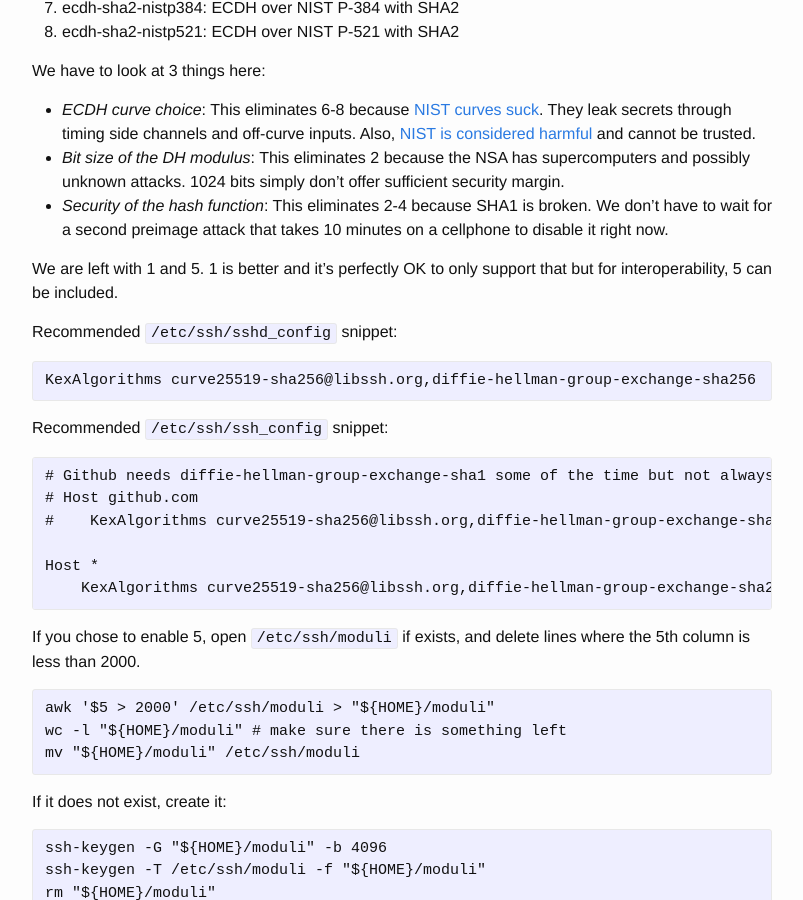
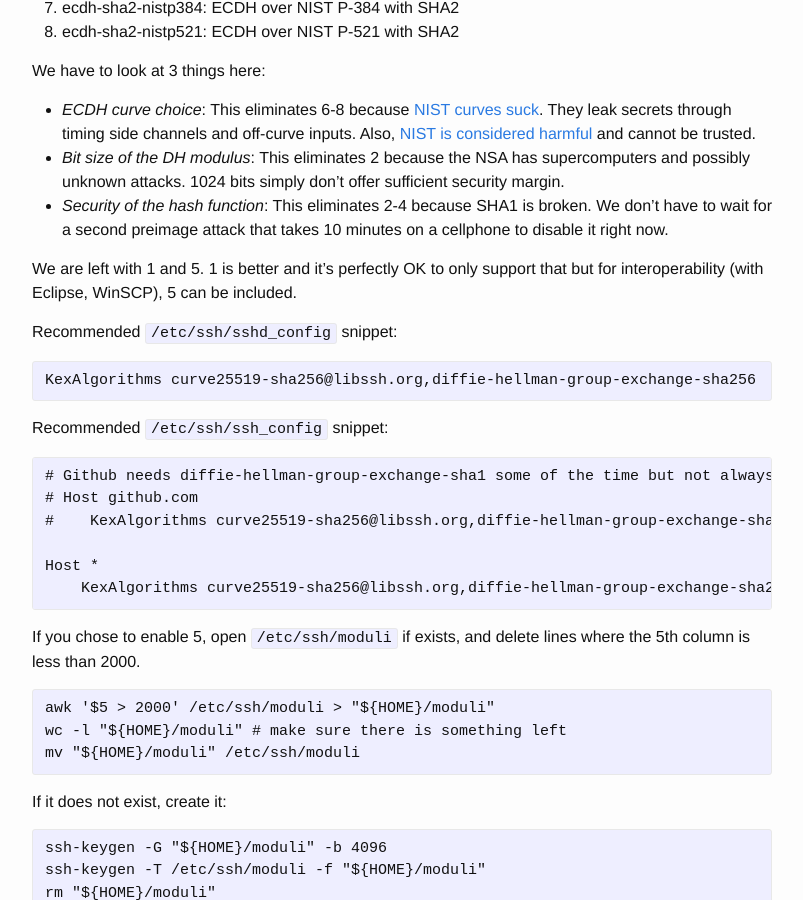
Before and after one commit to stribika/stribika.github.io, a Jekyll site: the page built from _posts/2015-01-04-secure-secure-shell.md, in a window 1280 px wide and 900 px high, scrolled down 1632 px. Shown: the whole window, without its empty margins (238-1041 px from the left). Built offline with Jekyll 4.4.1, drawn with Linux system fonts in a browser that asks for light colours.

Commit message:
Fix for https://github.com/stribika/stribika.github.io/issues/23

```diff
--- a/_posts/2015-01-04-secure-secure-shell.md
+++ b/_posts/2015-01-04-secure-secure-shell.md
@@ -83,7 +83,7 @@ We have to look at 3 things here:
   We don't have to wait for a second preimage attack that takes 10 minutes on a cellphone to disable it right now.
 
 We are left with 1 and 5.
-1 is better and it's perfectly OK to only support that but for interoperability, 5 can be included.
+1 is better and it's perfectly OK to only support that but for interoperability (with Eclipse, WinSCP), 5 can be included.
 
 Recommended `/etc/ssh/sshd_config` snippet:
 
```
